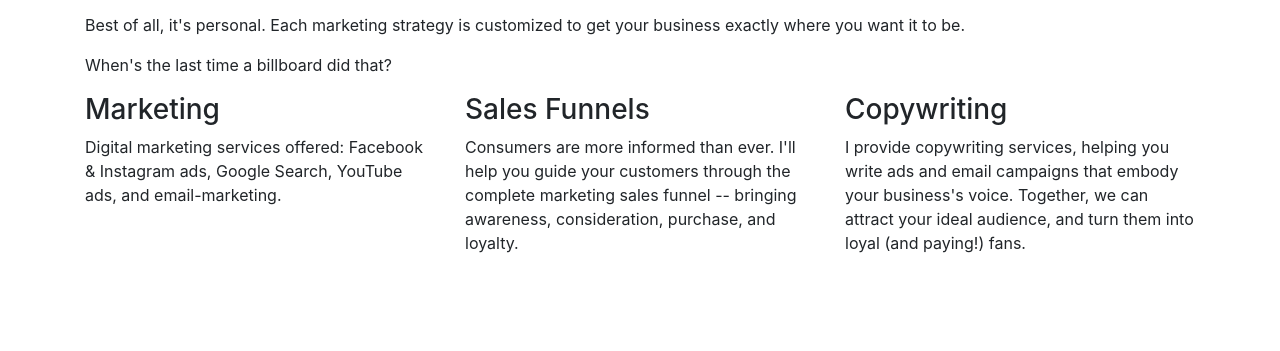
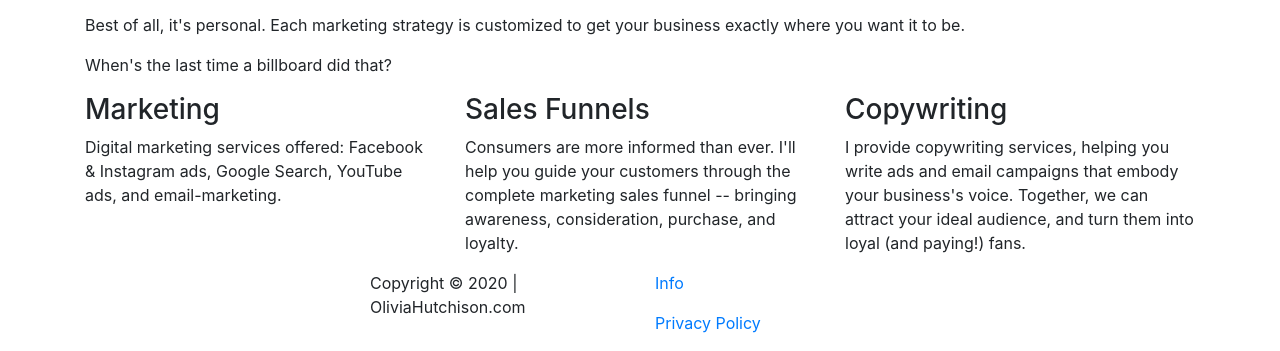
Before and after one commit to jacklynknight08/front-end-project, a plain HTML site: page index.html in a window 1280 px wide. Shown: the part 592-943 px from the top of the page. Before the commit the page ends 863 px from the top, so only its background shows below. Drawn offline with nearby package versions, Linux system fonts and the light colour scheme.

Commit message:
Added in structure for footer

```diff
--- a/index.html
+++ b/index.html
@@ -67,6 +67,24 @@
         </div>
       </div>
     </div>
+
+    <!-- Footer -->
+    <footer>
+      <div class="container">
+        <div class="row">
+          <div class="col-sm-3"></div>
+          <div class="col-sm-3">
+            <p>Copyright &copy; 2020 | OliviaHutchison.com</p>
+          </div>
+          <div class="col-sm-3">
+            <p><a href="#">Info</a></p>
+            <p><a href="#">Privacy Policy</a></p>
+          </div>
+          <div class="col-sm-3"></div>
+        </div>
+      </div>
+    </footer>
+
     <!-- Optional JavaScript -->
     <!-- jQuery first, then Popper.js, then Bootstrap JS -->
     <script src="https://code.jquery.com/jquery-3.4.1.slim.min.js" integrity="sha384-J6qa4849blE2+poT4WnyKhv5vZF5SrPo0iEjwBvKU7imGFAV0wwj1yYfoRSJoZ+n" crossorigin="anonymous"></script>
```
